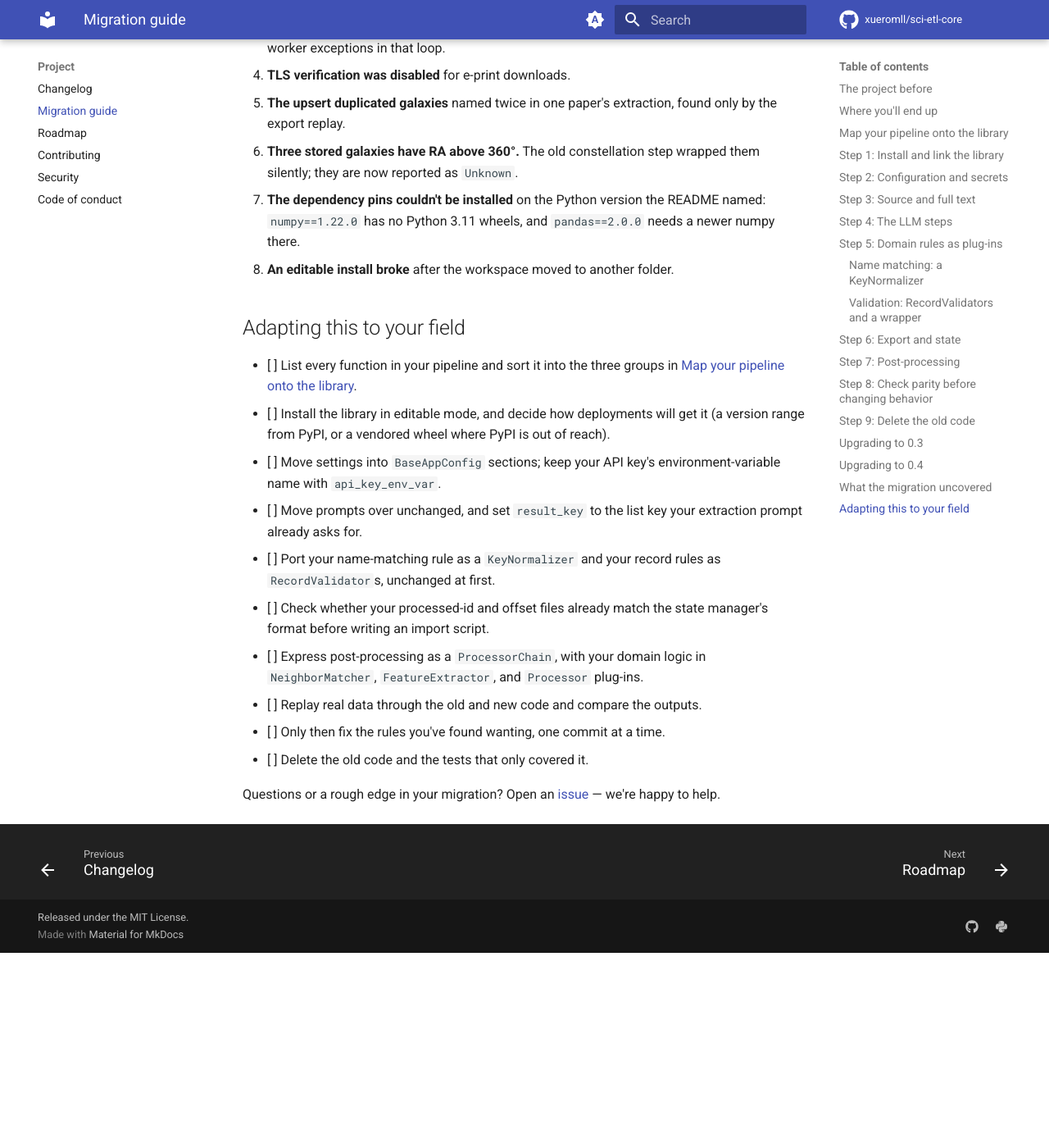
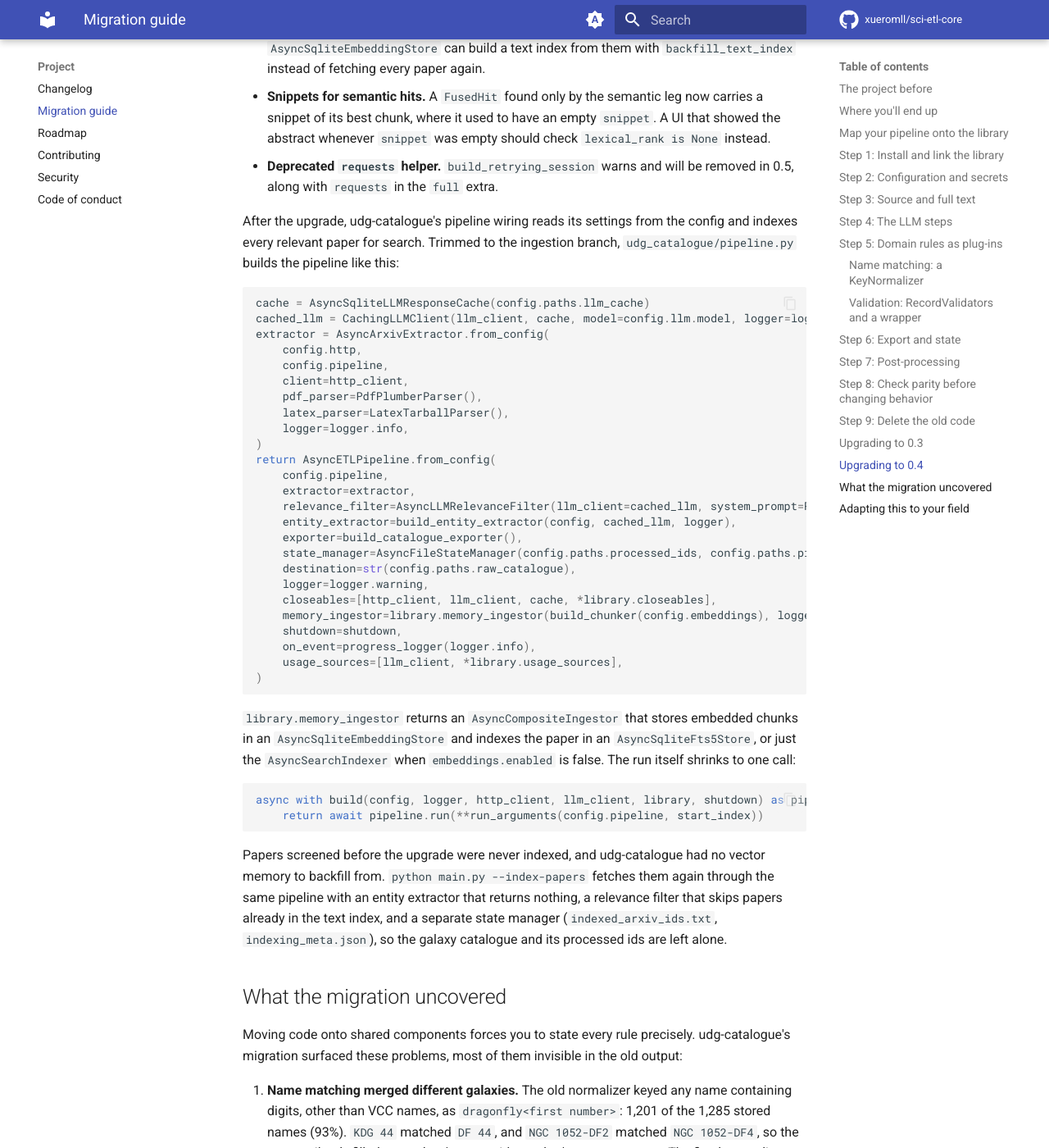
Before and after one commit to xueromll/sci-etl-core, an MkDocs documentation site: the page built from docs/project/migration.md, in a window 1280 px wide and 1400 px high, scrolled down 19845 px. Shown: the whole window at 82% size. Built offline with MkDocs 1.6.1 and Material for MkDocs 9.7.7, drawn with Linux system fonts in a browser that asks for light colours; comment, search, counter and statistics services are not loaded; the version menu is left out; before the commit the page ends 21007 px from its top, so only the background shows below that; some of the changed text lies outside the part shown.

Commit message:
chore(docs): update MIGRATION.md

````diff
--- a/MIGRATION.md
+++ b/MIGRATION.md
@@ -6,10 +6,13 @@ real migration as the worked example:
 catalogue of ultra-diffuse galaxies (UDGs) from arXiv papers with an LLM.
 
 Every "before" snippet is taken from udg-catalogue as it was before the
-migration, and every "after" snippet from the migrated project on its
-[`main` branch](https://github.com/xueromll/udg-catalogue/tree/main). The
-science is astronomy, but nothing in the steps depends on it: swap the prompts,
-fields, and domain rules for your own.
+migration. Every "after" snippet in Steps 1 to 9 is taken from the migrated
+project on sci-etl-core 0.2, at
+[commit `8cd9471`](https://github.com/xueromll/udg-catalogue/tree/8cd94711b864212a8fa0d55d60f51e500cf42ec3).
+[Upgrading to 0.4](#upgrading-to-04) shows how that code changed on the
+project's [`main` branch](https://github.com/xueromll/udg-catalogue/tree/main).
+The science is astronomy, but nothing in the steps depends on it: swap the
+prompts, fields, and domain rules for your own.
 
 - [The project before](#the-project-before)
 - [Where you'll end up](#where-youll-end-up)
@@ -856,7 +859,8 @@ notice ([CHANGELOG.md](CHANGELOG.md) lists everything):
   works exactly as before. A type hint in your code that names
   `AsyncChunkIngestor` for this argument can widen to `MemoryIngestor`.
 - **Search is opt-in.** Nothing changes in a pipeline that passes no text
-  index; udg-catalogue's `build_pipeline` passes no `memory_ingestor` at all.
+  index; udg-catalogue's `build_pipeline` passed no `memory_ingestor` at all
+  until its 0.4 upgrade.
   To add one, pass an `AsyncSearchIndexer`, or an `AsyncCompositeIngestor`
   with a chunk ingestor first, as
   [Local search and discovery](https://xueromll.github.io/sci-etl-core/latest/guide/search/) shows. Its
@@ -871,44 +875,119 @@ The 0.4 release adds the PubMed, Semantic Scholar, and OpenAlex extractors,
 DOCX and JATS XML parsers, LLM response caching, graceful shutdown, progress
 events and run metrics, rate limiters for every HTTP component, `NEAR`
 queries, range filters, snippets for every matching field, and backfilling a
-text index from the vector memory. Several of them retire code this guide had
-the project write:
+text index from the vector memory. udg-catalogue moved from `>=0.2.0,<0.3`
+straight to `>=0.4.0,<0.5`, adding the `embeddings`, `embeddings-local`, and
+`search` extras:
+
+```text
+sci-etl-core[async,llm,pdf,cluster,embeddings,embeddings-local,search]>=0.4.0,<0.5
+```
+
+Several of the new features retire code this guide had the project write:
 
 - **Renamed pipeline settings.** `pipeline.max_records` is now `total_limit`
   and `pipeline.max_workers` is `max_concurrency`. The old YAML keys and the
   `PipelineConfig.max_records` and `max_workers` properties still work until
-  0.5, with a `DeprecationWarning`, so the `build_pipeline` and
+  0.5, with a `DeprecationWarning`, so the 0.2 `build_pipeline` and
   `run_ingestion` shown above warn on 0.4. `run(max_records=)` is deprecated
-  the same way.
+  the same way. udg-catalogue renamed both keys in `config.yaml`.
+- **No pipeline subclass.** `PipelineConfig` now has `page_size`,
+  `search_delay`, and `newest_first`, so `CataloguePipelineConfig` from
+  Step 2 was deleted and `CatalogueConfig` uses the library's `pipeline`
+  section as it is.
 - **Validation without a wrapper.** `AsyncLLMEntityExtractor` takes
   `validator=`, `logger=`, and `label_field=`, and logs each entity it drops
-  as `Entity rejected by validation: <label>`. That replaces the
+  as `Entity rejected by validation: <label>`. udg-catalogue passes
+  `build_galaxy_validator()` and `label_field=KEY_COLUMN` and deleted the
   `ValidatedEntityExtractor` from Step 5.
 - **Components from the config.** `AsyncArxivExtractor.from_config`,
   `AsyncOpenAICompatibleClient.from_config`, and `AsyncETLPipeline.from_config`
-  read the `http`, `llm`, and `pipeline` sections, and
-  `config.pipeline.run_arguments()` returns the arguments for `run()`, so the
-  settings no longer need copying into constructors by hand.
+  read the `http`, `llm`, and `pipeline` sections, `config.http.build_client()`
+  replaces `build_async_client`, and `config.pipeline.run_arguments()` returns
+  the arguments for `run()`, so the settings no longer need copying into
+  constructors by hand.
 - **Newest-first resume.** `run(newest_first=True)` picks up new arXiv
   submissions without the full rescan that `start_index=0` costs, and saves
   the head of the listing in the metadata file next to `last_start_index`.
-  `start_index` can't be combined with it.
+  `start_index` can't be combined with it. udg-catalogue sets
+  `pipeline.newest_first: true`, so `python main.py` now resumes by default;
+  the `--resume` flag from Step 6 is gone, and `--rescan` passes
+  `start_index=0` with `newest_first=False` to page the whole listing.
+- **Caching, shutdown, and run summaries.** udg-catalogue wraps its LLM client
+  in a `CachingLLMClient` backed by an `AsyncSqliteLLMResponseCache`, so a
+  rerun after a crash doesn't pay for the same relevance and extraction calls
+  twice. It passes a `ShutdownSignal`, and `main.py` exits with code 130 on
+  `PipelineInterrupted`. An `on_event` callback logs each `PageFinished`, and
+  the `RunFinished` event's `RunMetrics`, including token usage from
+  `usage_sources`, becomes the run summary in the log.
 - **Plots.** `ScatterPlotConfig` takes `hover_data_columns`,
   `hover_template`, `color_continuous_scale`, and `color_range`, the custom
   hover text and fixed color range that kept udg-catalogue off
   `AsyncPlotly3DExporter`.
 - **Clamping and table layout.** `ValueClipStep` clamps columns during
   post-processing, and `TableLayoutStep` sorts rows and orders columns.
-- **Search from the memory you already have.** udg-catalogue's
-  `build_pipeline` passes no `memory_ingestor`, but a project that stored
-  chunks in an `AsyncSqliteEmbeddingStore` can build a text index from them
-  with `backfill_text_index` instead of fetching every paper again.
+  udg-catalogue deleted its own `ValueClipStep` and `CatalogueLayoutStep` from
+  Step 7; the chain now imports `ValueClipStep` from the library and ends with
+  `TableLayoutStep(sort_by=SORT_ORDER, leading_columns=LEADING_COLUMNS,
+  hidden_prefixes=("_",))`.
+- **Search from the memory you already have.** A project that stored chunks
+  in an `AsyncSqliteEmbeddingStore` can build a text index from them with
+  `backfill_text_index` instead of fetching every paper again.
 - **Snippets for semantic hits.** A `FusedHit` found only by the semantic leg
   now carries a snippet of its best chunk, where it used to have an empty
   `snippet`. A UI that showed the abstract whenever `snippet` was empty should
   check `lexical_rank is None` instead.
 - **Deprecated `requests` helper.** `build_retrying_session` warns and will be
   removed in 0.5, along with `requests` in the `full` extra.
+
+After the upgrade, udg-catalogue's pipeline wiring reads its settings from the
+config and indexes every relevant paper for search. Trimmed to the ingestion
+branch, `udg_catalogue/pipeline.py` builds the pipeline like this:
+
+```python
+cache = AsyncSqliteLLMResponseCache(config.paths.llm_cache)
+cached_llm = CachingLLMClient(llm_client, cache, model=config.llm.model, logger=logger.warning)
+extractor = AsyncArxivExtractor.from_config(
+    config.http,
+    config.pipeline,
+    client=http_client,
+    pdf_parser=PdfPlumberParser(),
+    latex_parser=LatexTarballParser(),
+    logger=logger.info,
+)
+return AsyncETLPipeline.from_config(
+    config.pipeline,
+    extractor=extractor,
+    relevance_filter=AsyncLLMRelevanceFilter(llm_client=cached_llm, system_prompt=RELEVANCE_PROMPT),
+    entity_extractor=build_entity_extractor(config, cached_llm, logger),
+    exporter=build_catalogue_exporter(),
+    state_manager=AsyncFileStateManager(config.paths.processed_ids, config.paths.pipeline_metadata),
+    destination=str(config.paths.raw_catalogue),
+    logger=logger.warning,
+    closeables=[http_client, llm_client, cache, *library.closeables],
+    memory_ingestor=library.memory_ingestor(build_chunker(config.embeddings), logger.warning),
+    shutdown=shutdown,
+    on_event=progress_logger(logger.info),
+    usage_sources=[llm_client, *library.usage_sources],
+)
+```
+
+`library.memory_ingestor` returns an `AsyncCompositeIngestor` that stores
+embedded chunks in an `AsyncSqliteEmbeddingStore` and indexes the paper in an
+`AsyncSqliteFts5Store`, or just the `AsyncSearchIndexer` when
+`embeddings.enabled` is false. The run itself shrinks to one call:
+
+```python
+async with build(config, logger, http_client, llm_client, library, shutdown) as pipeline:
+    return await pipeline.run(**run_arguments(config.pipeline, start_index))
+```
+
+Papers screened before the upgrade were never indexed, and udg-catalogue had
+no vector memory to backfill from. `python main.py --index-papers` fetches
+them again through the same pipeline with an entity extractor that returns
+nothing, a relevance filter that skips papers already in the text index, and
+a separate state manager (`indexed_arxiv_ids.txt`, `indexing_meta.json`), so
+the galaxy catalogue and its processed ids are left alone.
 
 ## What the migration uncovered
 
````
